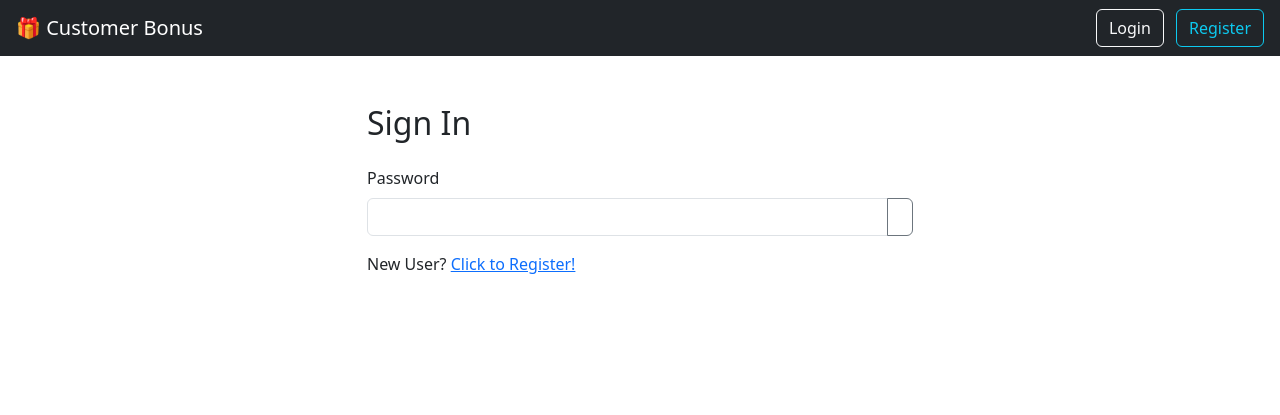
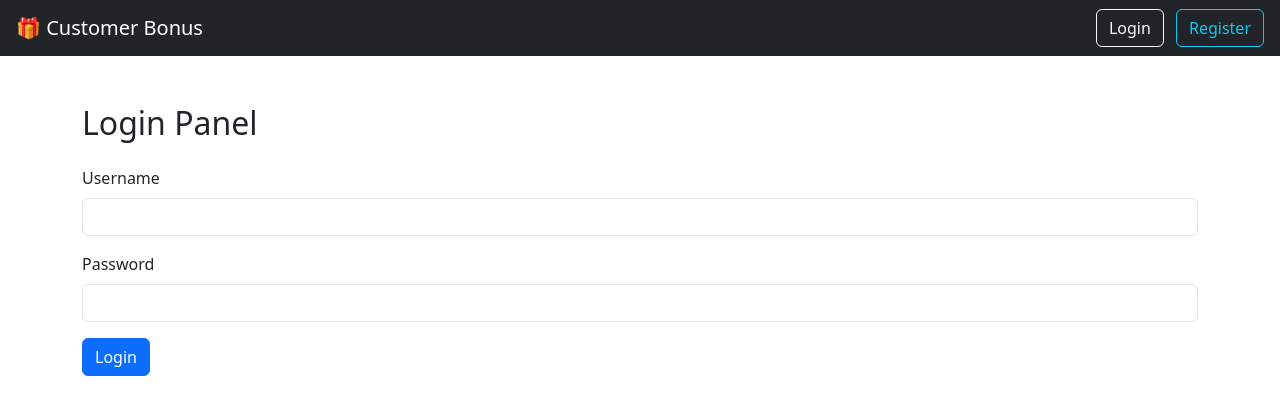
Before and after one commit to AdiltTeam/bonus, a Flask app: template templates/index.html in a window 1280 px wide. Shown: the top 415 px of the page. Run offline with Flask 3, Linux system fonts and the light colour scheme; the template is opened without the code that fills it: values that come from a table or form of the project are taken from there, others are empty; some libraries are stand-ins or nearby versions.

Commit message:
Update index.html

```diff
--- a/templates/index.html
+++ b/templates/index.html
@@ -1,29 +1,21 @@
 {% extends "base.html" %}
 
 {% block content %}
-<div class="row justify-content-center">
-    <div class="col-md-6">
-        <h2 class="mb-4">Sign In</h2>
-        <form method="POST" action="{{ url_for('login') }}">
+    <h2 class="mb-4">Login Panel</h2>
+
+    <form method="POST">
         {{ form.hidden_tag() }}
+
         <div class="mb-3">
-                {{ form.identifier.label(class="form-label") }}
-                {{ form.identifier(class="form-control") }}
+            {{ form.username.label(class="form-label") }}
+            {{ form.username(class="form-control") }}
         </div>
+
         <div class="mb-3">
             {{ form.password.label(class="form-label") }}
-                <div class="input-group">
-                    {{ form.password(class="form-control", id="password") }}
-                    <button class="btn btn-outline-secondary" type="button" id="togglePassword">
-                        <i class="bi bi-eye-slash"></i>
-                    </button>
+            {{ form.password(class="form-control") }}
         </div>
-            </div>
-            <div class="mb-3">
-                {{ form.submit(class="btn btn-primary") }}
-            </div>
+
+        <button type="submit" class="btn btn-primary">Login</button>
     </form>
-        <p>New User? <a href="{{ url_for('register') }}">Click to Register!</a></p>
-    </div>
-</div>
 {% endblock %}
```
Lines whose indentation alone changed are shown as unchanged.
